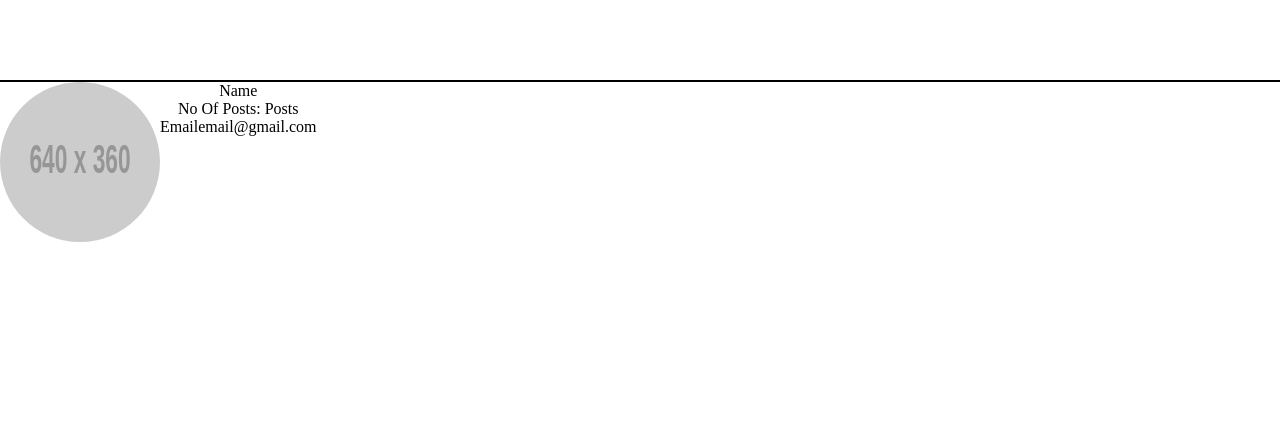
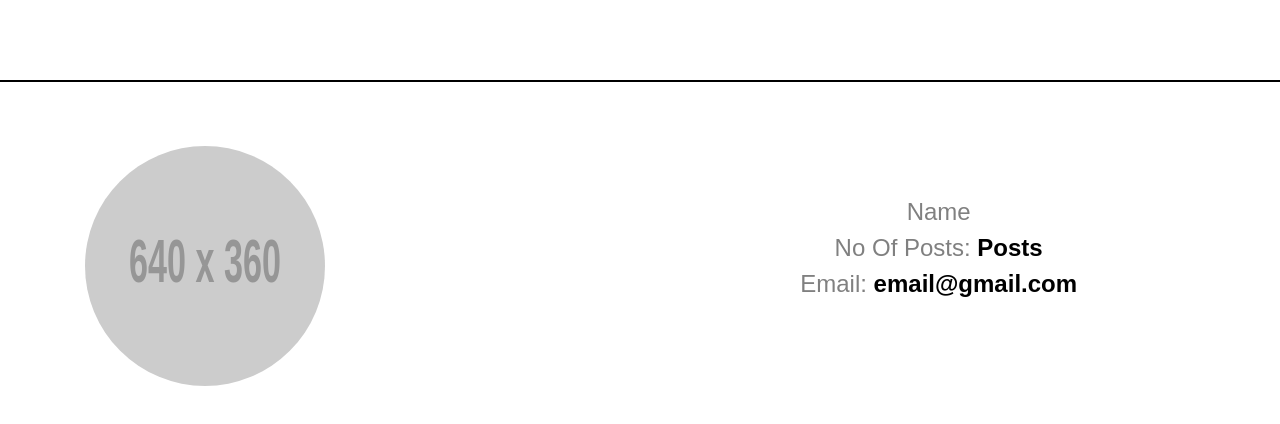
Before and after one commit to Sahilbalhra/react-reels, a React (Create React App) app: page /profile in a window 1280 px wide. Shown: the top 424 px of the page. Built offline with nearby package versions, Linux system fonts and the light colour scheme.

Commit message:
profile sample added

```diff
--- a/src/components/Profile.css
+++ b/src/components/Profile.css
@@ -1,19 +1,36 @@
 body {
   margin: 0px;
+  font-family: sans-serif;
 }
 .header {
   height: 5rem;
   border-bottom: 2px solid black;
 }
 .pimg {
-  height: 10rem;
-  width: 10rem;
+    width: 15rem;
+    height: 15rem;
   border-radius: 50%;
 }
 .main {
   display: flex;
-  height: calc(100vh-10rem);
+  height: calc(100vh - 10rem);
+  align-items: center;
+  justify-content: space-evenly;
 }
 .details {
   text-align: center;
+  margin-top: 6rem;
 }
+.content{
+    line-height: 1.5;
+    font-size: 1.5rem;
+    color: gray;
+}
+.main>*{
+    height: 80%;
+    width: 40%;
+}
+.bold_text{
+    font-weight: bold;
+    color: black;
+}
--- a/src/components/Profile.js
+++ b/src/components/Profile.js
@@ -7,16 +7,23 @@ const Profile = () => {
     <>
       <Box component="div" className="header"></Box>
       <Box component="div" className="main">
-        <Box component="img" src="http://via.placeholder.com/640x360" alt="" className="pimg"/>
+        <Box component="div" className="pimg__container">
+          <Box
+            component="img"
+            src="http://via.placeholder.com/640x360"
+            alt=""
+            className="pimg"
+          />
+        </Box>
         <Box component="div" className="details">
           <Box component="div" className="content">
             Name
           </Box>
           <Box component="div" className="content">
-            No Of Posts: <span>Posts</span>
+            No Of Posts: <span className="bold_text">Posts</span>
           </Box>
           <Box component="div" className="content">
-            Email<span>email@gmail.com</span>
+            Email: <span className="bold_text">email@gmail.com</span>
           </Box>
         </Box>
       </Box>
```
